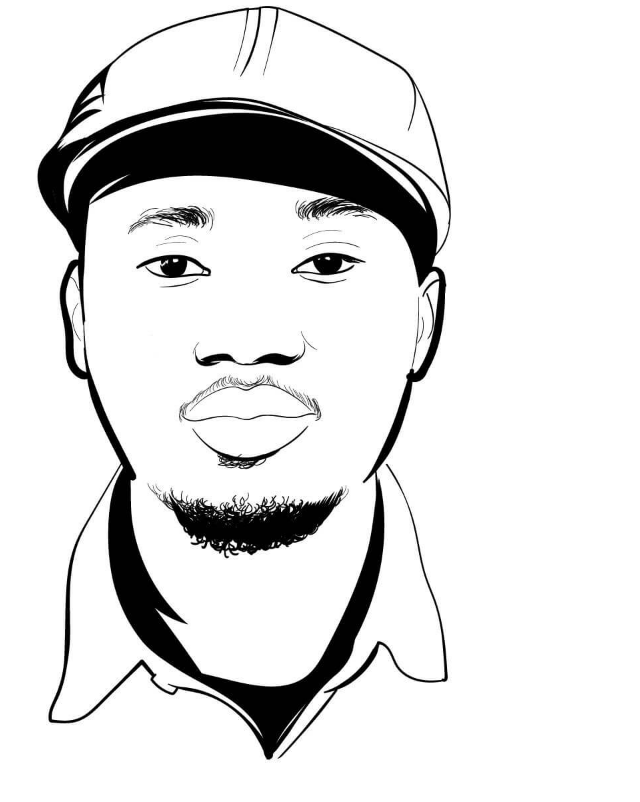
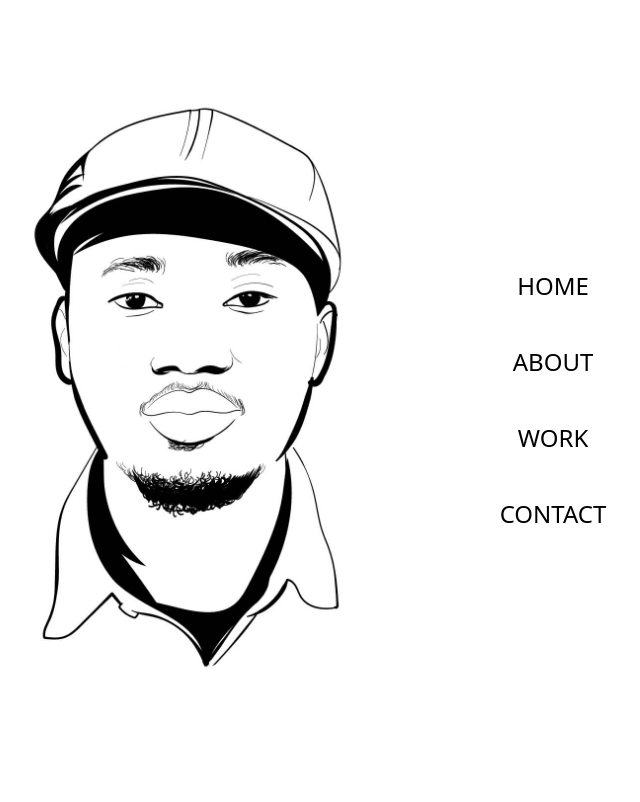
Before and after one commit to awengatem/portfolio-w, a React (Vite) app in the folder frontend/: page / in a window 1280 px wide. Shown: the top 802 px of the page, without its empty margins (407-1047 px from the left). Built offline with nearby package versions, Linux system fonts and the light colour scheme.

Commit message:
updated home section

```diff
--- a/frontend/src/components/Home.jsx
+++ b/frontend/src/components/Home.jsx
@@ -3,26 +3,15 @@ import myProfile from '../assets/profile.jpeg';
 
 const Home = () => {
   return (
-    <div className="transition-duration: 150ms">
-      <div className="flex flex-col items-center justify-center scale-90 md:flex-row md:scale-75 md:w-full h-screen lg:scale-75 group">
-        {/* Image Section */}
-        <div className="md:hover:animate-move-left">
-          <img
-            className="cursor-pointer lg:scale-90"
-            src={myProfile}
-            alt="Profile"
-          />
-        </div>
-
-        {/* Hidden UL Section with Fixed Position on Large Screens */}
-        <div className="hidden group-hover:block lg:fixed lg:right-0 lg:top-1/2 lg:-translate-y-1/2 lg:mt-[30px] lg:mr-auto">
-          <ul className="flex items-center justify-center gap-4 text-3xl uppercase md:text-4xl md:flex-col md:gap-[5rem] lg:text-6xl lg:animate-move-down">
-            <NavLink to="/home">Home</NavLink>
-            <NavLink to="/about">About</NavLink>
-            <NavLink to="/work">Work</NavLink>
-            <NavLink to="/contact">Contact</NavLink>
-          </ul>
-        </div>
+    <div>
+      <div className="w-full h-screen flex flex-col items-center justify-center scale-75 md:flex-row md:scale-50 lg:flex-row lg:scale-50">
+        <img src={myProfile} alt="" />
+        <ul className="flex items-center gap-[4rem] text-[1.5rem] md:flex-col md:text-[3rem] lg:gap-[5rem] lg:text-[3rem]">
+          <NavLink to="/">HOME</NavLink>
+          <NavLink to="/">ABOUT</NavLink>
+          <NavLink to="/">WORK</NavLink>
+          <NavLink to="/">CONTACT</NavLink>
+        </ul>
       </div>
     </div>
   );
```
